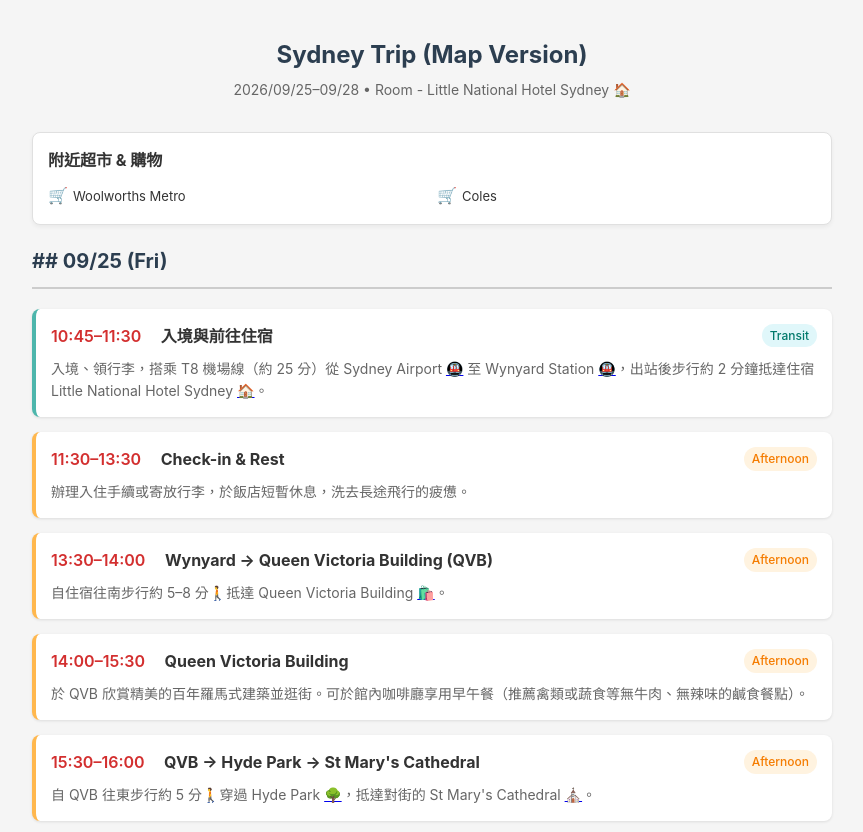
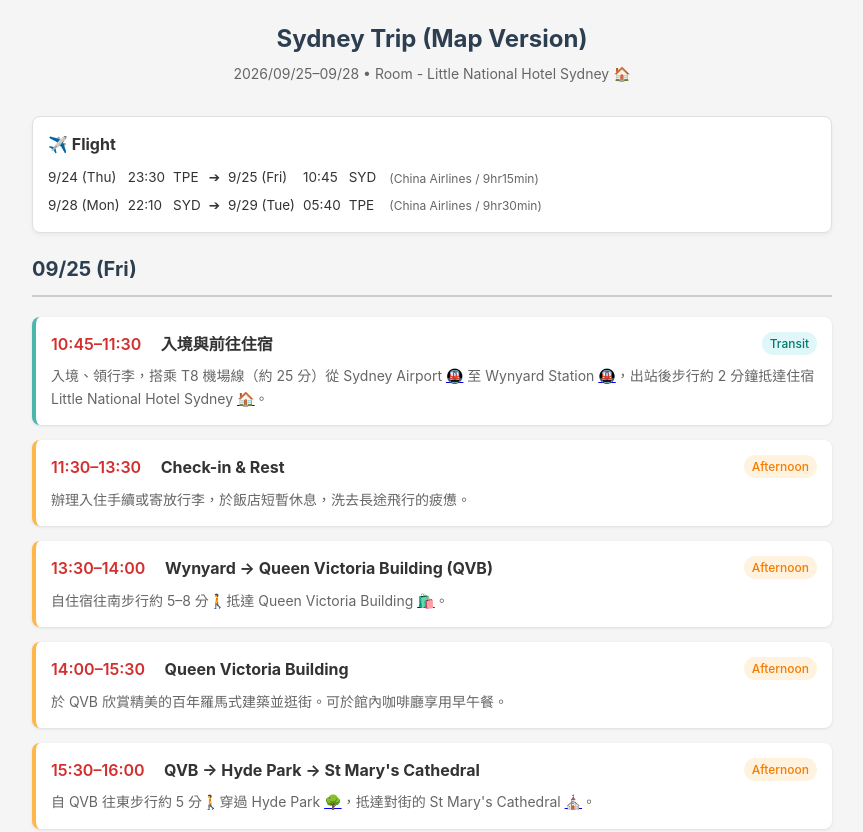
Before and after one commit to mavis20181118/sydney_trip, a plain HTML site: page index.html in a window 1280 px wide. Shown: the top 832 px of the page, without its empty margins (208-1071 px from the left). Drawn offline with Linux system fonts and the light colour scheme.

Commit message:
Add files via upload

```diff
--- a/index.html
+++ b/index.html
@@ -1,4 +1,4 @@
-<!DOCTYPE html>
+<Sydney html>
 <html lang="zh-TW">
 <head>
     <meta charset="UTF-8">
@@ -52,7 +52,7 @@
             color: inherit;
         }
 
-        .hotel-box, .supermarket-box {
+        .flight-box {
             background: var(--card-bg);
             border-radius: 8px;
             padding: 15px;
@@ -61,23 +61,26 @@
             border: 1px solid var(--border-color);
         }
 
-        .supermarket-grid {
+        /* 將兩行合併到同一個網格系統中 */
+        .flight-schedule {
             display: grid;
-            grid-template-columns: repeat(auto-fit, minmax(120px, 1fr));
-            gap: 10px;
+            grid-template-columns: max-content max-content max-content max-content max-content max-content max-content auto;
+            column-gap: 8px; /* 直欄間距 */
+            row-gap: 6px;    /* 橫列間距 */
+            align-items: center;
+            font-size: 13.5px;
+            color: var(--text-main);
             margin-top: 10px;
         }
 
-        .supermarket-item {
-            display: flex;
-            align-items: center;
-            font-size: 13px;
+        .flight-arrow {
+            text-align: center;
         }
 
-        .supermarket-item a {
-            text-decoration: none;
-            margin-right: 5px;
-            font-size: 16px;
+        .flight-note {
+            font-size: 12px;
+            color: var(--text-muted);
+            margin-left: 5px;
         }
 
         .day-section {
@@ -162,7 +165,6 @@
             margin: 30px 0;
         }
 
-        /* Tag color adjustments based on London Trip site */
         .event-card.morning-border { border-left-color: #64b5f6; }
         .event-card.afternoon-border { border-left-color: #ffb74d; }
         .event-card.evening-border { border-left-color: #ba68c8; }
@@ -177,17 +179,32 @@
         2026/09/25–09/28 • Room - Little National Hotel Sydney <a href="https://www.google.com/maps/search/Little+National+Hotel+Sydney">🏠</a>
     </div>
 
-    <div class="supermarket-box">
-        <strong>附近超市 & 購物</strong>
-        <div class="supermarket-grid">
-            <div class="supermarket-item"><a href="https://www.google.com/maps/search/Woolworths+Metro+Wynyard">🛒</a> Woolworths Metro</div>
-            <div class="supermarket-item"><a href="https://www.google.com/maps/search/Coles+Wynyard">🛒</a> Coles</div>
+    <div class="flight-box">
+        <strong>✈️ Flight</strong>
+
+        <div class="flight-schedule">
+            <span>9/24 (Thu)</span>
+            <span>23:30</span>
+            <span>TPE</span>
+            <span class="flight-arrow">➔</span>
+            <span>9/25 (Fri)</span>
+            <span>10:45</span>
+            <span>SYD</span>
+            <span class="flight-note">(China Airlines / 9hr15min)</span>
+
+            <span>9/28 (Mon)</span>
+            <span>22:10</span>
+            <span>SYD</span>
+            <span class="flight-arrow">➔</span>
+            <span>9/29 (Tue)</span>
+            <span>05:40</span>
+            <span>TPE</span>
+            <span class="flight-note">(China Airlines / 9hr30min)</span>
         </div>
     </div>
 
-    <!-- Day 1 -->
     <div class="day-section">
-        <div class="day-header">## 09/25 (Fri)</div>
+        <div class="day-header">09/25 (Fri)</div>
 
         <div class="event-card transit-border">
             <div class="event-header">
@@ -237,7 +254,7 @@
                 <span class="tag afternoon">Afternoon</span>
             </div>
             <div class="event-details">
-                於 QVB 欣賞精美的百年羅馬式建築並逛街。可於館內咖啡廳享用早午餐（推薦禽類或蔬食等無牛肉、無辣味的鹹食餐點）。
+                於 QVB 欣賞精美的百年羅馬式建築並逛街。可於館內咖啡廳享用早午餐。
             </div>
         </div>
 
@@ -309,9 +326,8 @@
 
     <hr>
 
-    <!-- Day 2 -->
     <div class="day-section">
-        <div class="day-header">## 09/26 (Sat)</div>
+        <div class="day-header">09/26 (Sat)</div>
 
         <div class="event-card morning-border">
             <div class="event-header">
@@ -361,7 +377,7 @@
                 <span class="tag afternoon">Afternoon</span>
             </div>
             <div class="event-details">
-                自環形碼頭出發，穿越 Royal Botanic Garden <a href="https://www.google.com/maps/search/Royal+Botanic+Garden+Sydney">🌳</a> 的林蔭大道（不繞去海岬角），直達新南威爾斯美術館 <a href="https://www.google.com/maps/search/Art+Gallery+of+NSW+Sydney">🏛️</a>。
+                自環形碼頭出發，穿越 Royal Botanic Garden <a href="https://www.google.com/maps/search/Royal+Botanic+Garden+Sydney">🌳</a> 的林蔭大道，直達新南威爾斯美術館 <a href="https://www.google.com/maps/search/Art+Gallery+of+NSW+Sydney">🏛️</a>。
             </div>
         </div>
 
@@ -420,9 +436,8 @@
 
     <hr>
 
-    <!-- Day 3 -->
     <div class="day-section">
-        <div class="day-header">## 09/27 (Sun)</div>
+        <div class="day-header">09/27 (Sun)</div>
 
         <div class="event-card morning-border">
             <div class="event-header">
@@ -446,7 +461,7 @@
                 <span class="tag morning">Morning</span>
             </div>
             <div class="event-details">
-                搭乘 Blue Mountains Line 往 Katoomba Station <a href="https://www.google.com/maps/search/Katoomba+Station">🚇</a>（週日使用信用卡搭乘大眾運輸享有單日扣款上限優惠）。
+                搭乘 Blue Mountains Line 往 Katoomba Station <a href="https://www.google.com/maps/search/Katoomba+Station">🚇</a>。
             </div>
         </div>
 
@@ -531,20 +546,19 @@
 
     <hr>
 
-    <!-- Day 4 -->
     <div class="day-section">
-        <div class="day-header">## 09/28 (Mon)</div>
+        <div class="day-header">09/28 (Mon)</div>
 
         <div class="event-card transit-border">
             <div class="event-header">
                 <div>
                     <span class="event-time">03:45–05:00</span>
-                    <span class="event-title">住宿接駁 → Camden Valley Inn</span>
+                    <span class="event-title">Novotel Sydney City Centre → Camden Valley Inn</span>
                 </div>
                 <span class="tag transit">Transit</span>
             </div>
             <div class="event-details">
-                於住宿 Little National Hotel Sydney <a href="https://www.google.com/maps/search/Little+National+Hotel+Sydney">🏠</a> 門口或指定地點搭乘熱氣球公司的專車接送，前往 Camden Valley Inn <a href="https://www.google.com/maps/search/Camden+Valley+Inn">🎈</a> 起飛場地（確切接駁時間依主辦單位前一日通知為準）。
+                自住宿步行約 2-3 分鐘🚶至 Novotel Sydney City Centre <a href="https://www.google.com/maps/search/Novotel+Sydney+City+Centre">🏨</a>，搭乘熱氣球公司的專車接送，前往 Camden Valley Inn <a href="https://www.google.com/maps/search/Camden+Valley+Inn">🎈</a> 起飛場地（確切接駁時間依主辦單位前一日通知為準）。
             </div>
         </div>
 
@@ -565,12 +579,12 @@
             <div class="event-header">
                 <div>
                     <span class="event-time">09:00–10:30</span>
-                    <span class="event-title">接駁回程 → Wynyard</span>
+                    <span class="event-title">接駁回程 → Novotel Sydney City Centre</span>
                 </div>
                 <span class="tag transit">Transit</span>
             </div>
             <div class="event-details">
-                搭乘熱氣球公司的回程接駁車，返回市區 Wynyard 站 <a href="https://www.google.com/maps/search/Wynyard+Station+Sydney">🚇</a>。
+                搭乘熱氣球公司的回程接駁車，返回接駁點 Novotel Sydney City Centre <a href="https://www.google.com/maps/search/Novotel+Sydney+City+Centre">🏨</a>。
             </div>
         </div>
 
@@ -583,7 +597,7 @@
                 <span class="tag morning">Morning</span>
             </div>
             <div class="event-details">
-                自 Wynyard 步行前往岩石區 (The Rocks) <a href="https://www.google.com/maps/search/The+Rocks+Sydney">🏘️</a>，漫步於歷史悠久的砂岩建築與古鎮街道中。
+                自 Wynyard 周邊步行前往岩石區 (The Rocks) <a href="https://www.google.com/maps/search/The+Rocks+Sydney">🏘️</a>，漫步於歷史悠久的砂岩建築與古鎮街道中。
             </div>
         </div>
 
@@ -596,7 +610,7 @@
                 <span class="tag afternoon">Afternoon</span>
             </div>
             <div class="event-details">
-                步行前往澳洲當代藝術博物館 (MCA) <a href="https://www.google.com/maps/search/Museum+of+Contemporary+Art+Australia">🏛️</a>。可先於頂樓的 MCA Cafe 享用午餐 <a href="https://www.google.com/maps/search/MCA+Cafe+Sydney">🍽️</a>（有無牛肉與無辣味選項），再下樓參觀當代藝術作品。
+                步行前往澳洲當代藝術博物館 (MCA) <a href="https://www.google.com/maps/search/Museum+of+Contemporary+Art+Australia">🏛️</a>。可先於頂樓的 MCA Cafe 享用午餐 <a href="https://www.google.com/maps/search/MCA+Cafe+Sydney">🍽️</a>，再下樓參觀當代藝術作品。
             </div>
         </div>
 
```
